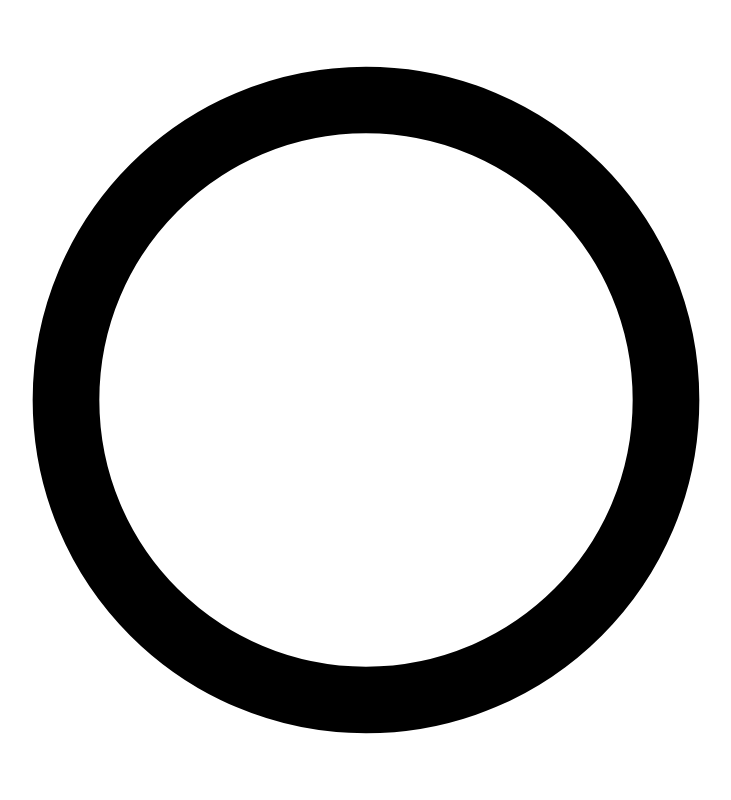
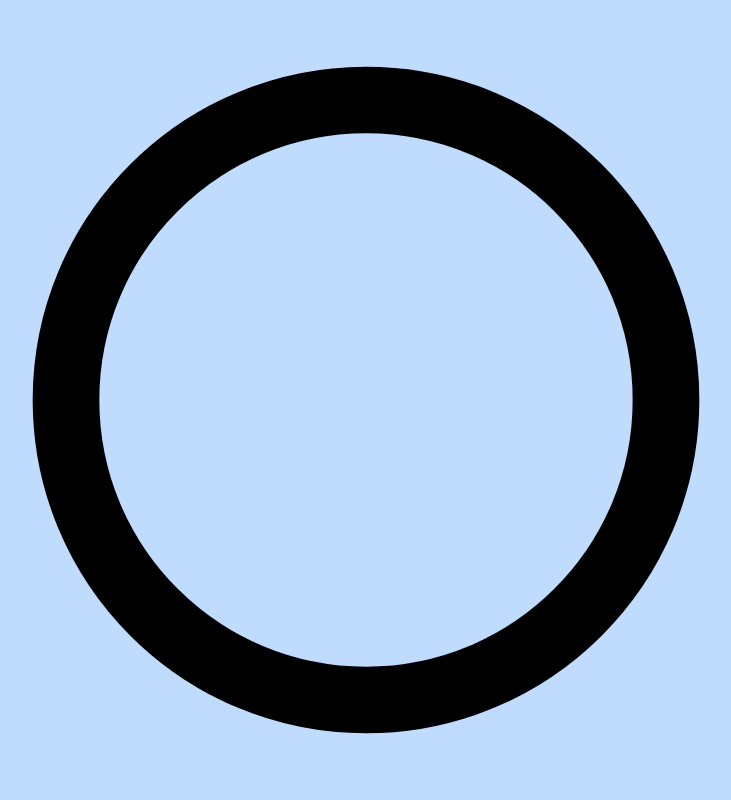
Before and after one commit to noviceGuru/focus-todo-list, a React (Vite) app: page / in a window 1280 px wide. Shown: the top 800 px of the page, without its empty margins (34-765 px from the left). Built offline with nearby package versions, Linux system fonts and the light colour scheme.

Commit message:
background color applied

```diff
--- a/src/index.css
+++ b/src/index.css
@@ -4,4 +4,5 @@
 
 #root{
   @apply h-[100dvh];
+  @apply bg-blue-200;
 }
```
